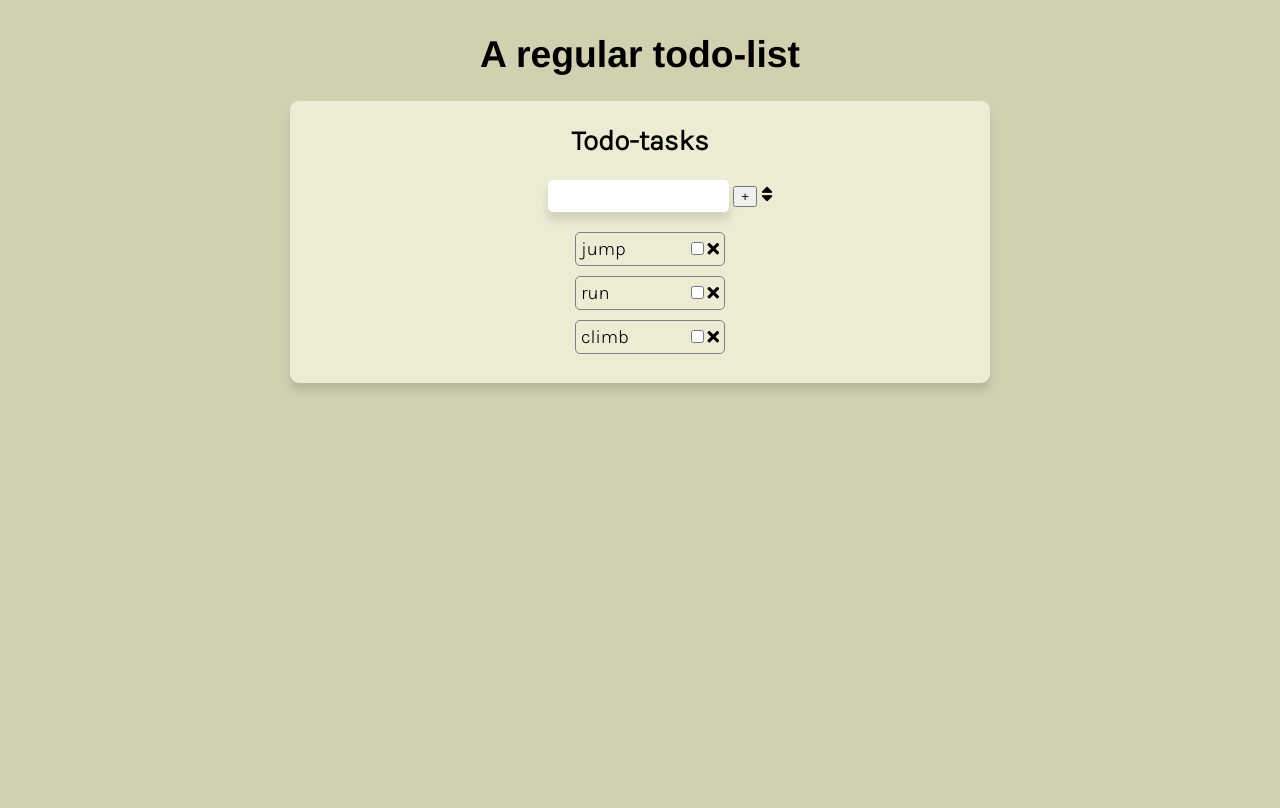
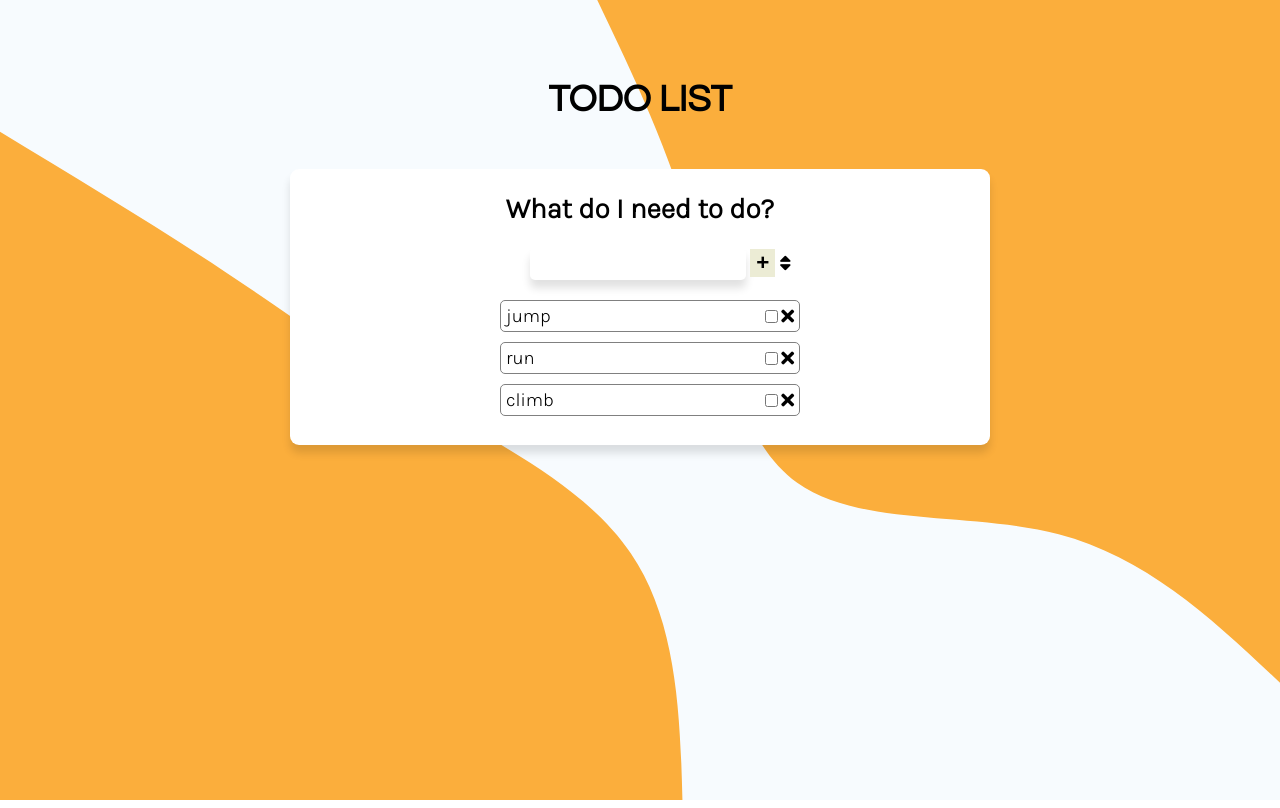
Before and after one commit to sofiaborg/todo_project, a website: page index.html in a window 1280 px wide. Drawn offline with Linux system fonts and the light colour scheme.

Commit message:
lastfeaturedone

```diff
--- a/index.html
+++ b/index.html
@@ -21,12 +21,13 @@
   </head>
   <body>
     <div id="container">
-      <h1>A regular todo-list</h1>
+      <h1>Todo list</h1>
       <div id="todo-container">
         <div id="task-container">
-          <h2>Todo-tasks</h2>
+          <h2>What do I need to do?</h2>
           <form id="form">
-            <input id="input" type="text" /> <button id="newTodoBtn">+</button>
+            <input id="input" type="text" />
+            <button id="newTodoBtn">+</button>
           </form>
         </div>
       </div>
--- a/js/script.js
+++ b/js/script.js
@@ -10,9 +10,13 @@ let taskTwo = new Todos("run");
 let taskThree = new Todos("climb");
 
 window.onload = function () {
+  // lägger till en input-box
   document.getElementById("input");
   let newTodoBtn = document.getElementById("newTodoBtn");
   newTodoBtn.addEventListener("click", handleNewTask);
+  newTodoBtn.className = "newTodoBtnStyle";
+
+  //läggger till sort och sort-funktion
   let sortTasks = document.createElement("span");
   sortTasks.title = "Sort by task status";
   sortTasks.className = "fas fa-sort";
@@ -76,13 +80,11 @@ function printTodos() {
 }
 
 function btnClick(i) {
-  console.log(i);
   listItem[i].status = !listItem[i].status;
   if (listItem[i].status == true) {
     this.checked = true;
   }
   printTodos();
-  console.log(listItem);
 }
 
 function remove(i) {
@@ -92,17 +94,17 @@ function remove(i) {
 
 function handleNewTask() {
   event.preventDefault();
-  let newTask = new Todos(input.value);
-  listItem.push(newTask);
-  input.value = "";
-  printTodos();
-  console.log(listItem);
+  if (input.value.trim() != "") {
+    let newTask = new Todos(input.value);
+    listItem.push(newTask);
+    input.value = "";
+    printTodos();
+  }
 }
 
 function handleSort() {
   listItem.sort(function (a, b) {
     return a.status - b.status;
   });
-  console.log(listItem);
   printTodos();
 }
--- a/scss/main.scss
+++ b/scss/main.scss
@@ -1,21 +1,29 @@
 body,
 html {
+  margin: 0px;
   font-family: "Karla", sans-serif;
   font-size: 14pt;
   height: 100%;
-  background-color: rgb(209, 209, 178);
+  background: url("../img/bg.svg");
+  background-repeat: no-repeat;
+  background-size: cover;
   #container {
     display: flex;
     flex-direction: column;
     justify-content: center;
     align-items: center;
     h1 {
-      font-family: Helvetica, sans-serif;
+      font-family: century gothic;
+      text-transform: uppercase;
+      font-size: 2em;
+      margin-top: 80px;
+      margin-bottom: 50px;
     }
     #todo-container {
       #task-container {
-        background-color: rgb(236, 236, 213);
-        width: 300px;
+        background-color: rgb(255, 255, 255);
+        font-size: 1em;
+        width: 350px;
         border-radius: 9px;
         box-shadow: 0 8px 8px rgba(0, 0, 0, 0.12);
         display: flex;
@@ -31,23 +39,31 @@ html {
             box-shadow: 0 8px 8px rgba(0, 0, 0, 0.12);
             border-style: none;
           }
-          button {
+          input[type="text"] {
+            font-family: "Karla", sans-serif;
+            font-size: 1em;
+          }
+          .newTodoBtnStyle {
             cursor: pointer;
+            background-color: rgb(236, 236, 213);
+            font-size: 1.2em;
+            font-weight: bold;
+            border-style: none;
           }
           span.fas.fa-sort::before {
             cursor: pointer;
           }
         }
         .ulStyle {
-          width: 150px;
+          width: 300px;
           margin-top: 20px;
           margin-left: 20px;
           padding: 0px;
           font-size: 1em;
           display: flex;
           flex-direction: column;
-
           .liStyle {
+            height: 20px;
             padding: 0px;
             margin-bottom: 10px;
             padding: 5px;
@@ -57,41 +73,38 @@ html {
             display: flex;
             justify-content: space-between;
             align-items: center;
+            cursor: pointer;
+          }
+          .markcomplete {
+            padding: 0px;
+            margin-bottom: 10px;
+            padding: 5px;
+            border-radius: 5px;
+            border: 1px solid grey;
+            list-style: none;
+            display: flex;
+            justify-content: space-between;
+            align-items: center;
+            color: rgb(158, 157, 157);
+            cursor: pointer;
             .div {
               height: 20px;
+              width: 30px;
+              .checkboxStyle {
+                cursor: pointer;
+              }
             }
+
             p {
               font-size: 0.9em;
               cursor: pointer;
               margin: 0px;
-              padding: 0px;
-            }
-            .checkboxStyle {
-              cursor: pointer;
             }
           }
         }
       }
     }
   }
-}
-
-.markcomplete {
-  height: 20px;
-  color: grey;
-  padding: 0px;
-  margin-bottom: 10px;
-  padding: 5px;
-  border-radius: 5px;
-  border: 1px solid grey;
-  list-style: none;
-  display: flex;
-  justify-content: space-between;
-  align-items: center;
-}
-
-.itemstyling {
-  cursor: pointer;
 }
 
 @media screen and (min-width: 768px) {
```
Also changed, not shown: css/main.css, img/bg.svg (added), img/blob.svg (deleted).
